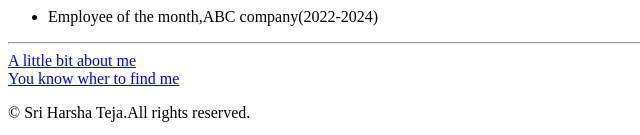
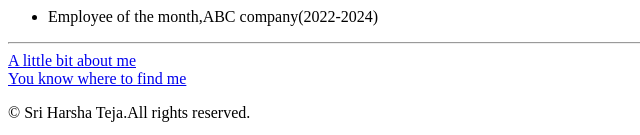
Before and after one commit to Sriharshateja1208/My-portfolio, a plain HTML site: page index.html in a window 1280 px wide. Shown: the part 928-1063 px from the top of the page, 0-640 px from the left. Drawn offline with Linux system fonts and the light colour scheme.

Commit message:
index.html

```diff
--- a/index.html
+++ b/index.html
@@ -38,7 +38,7 @@
     </ul>
     <hr/>
     <a href="./about.html">A little bit about me</a><br/>
-    <a href="./contact.html">You know wher to find me</a>
+    <a href="./contact.html">You know where to find me</a>
     <footer>
         <p>© Sri Harsha Teja.All rights reserved.</p>
     </footer>
```
